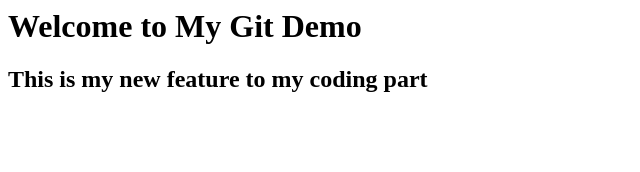
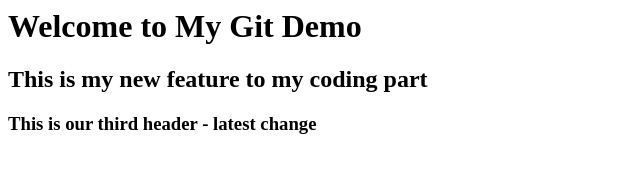
Before and after one commit to anil17219/git-made-easy, a plain HTML site: page index.html in a window 1280 px wide. Shown: the whole page, without its empty margins (0-640 px from the left). Drawn offline with Linux system fonts and the light colour scheme.

Commit message:
3rd Header

```diff
--- a/index.html
+++ b/index.html
@@ -5,5 +5,6 @@
     <body>
         <h1>Welcome to My Git Demo</h1>
         <h2>This is my new feature to my coding part</h2>
+        <h3>This is our third header - latest change</h3>
     </body>
 </html>
```
